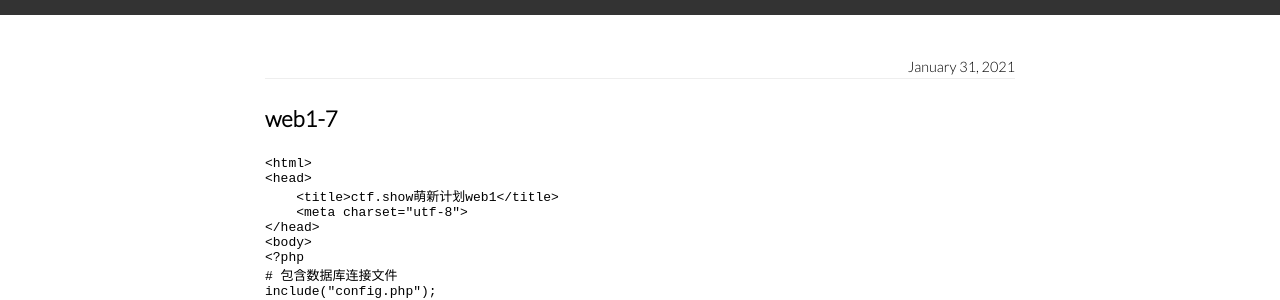
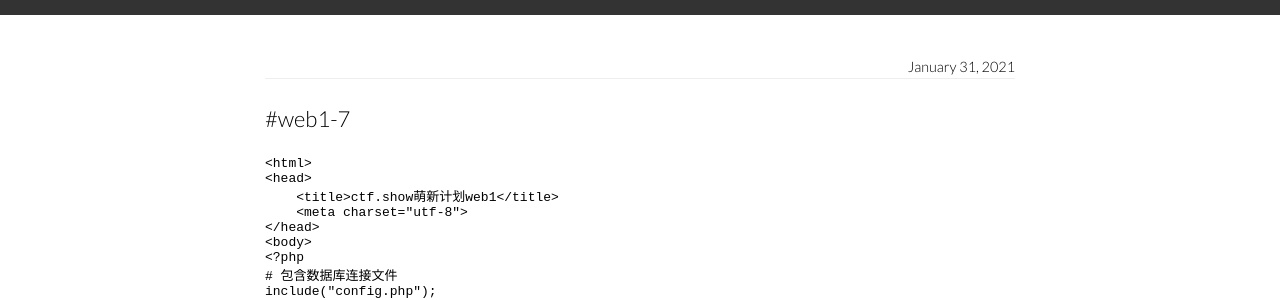
Before and after one commit to LunaAsuka/LunaAsuka.github.io, a Jekyll site: the page built from _posts/2021-01-31-CTFShow萌新计划web.md, in a window 1280 px wide and 900 px high, scrolled down 730 px. Shown: the part 155-455 px from the top of the window. Built offline with Jekyll 4.4.1, drawn with Linux system fonts in a browser that asks for light colours.

````diff
--- a/_posts/2021-01-31-CTFShow萌新计划web.md
+++ b/_posts/2021-01-31-CTFShow萌新计划web.md
@@ -7,7 +7,7 @@ image:
 author_staff_member: LunaAsuka
 ---
 
-**web1-7**
+#web1-7
 
 ```php+HTML
 <html>
@@ -98,7 +98,7 @@ echo intval(true);                    // 1
 
 另外除了这些还有其他各种非预期解，可以从sql的角度出发去考虑，例如id=id -- 等，有兴趣的可以自行研究。
 
-**web8**
+#web8
 
 这题算是一道梗题，仔细观察web1-8的题目描述可以看出是阿呆对抗黑客入侵的血泪史，在被一次次渗透之后，老板终于将阿呆辞退，于是就有了web8以及web8的描述“ 阿呆熟悉的一顿操作，去了埃塞尔比亚。 ”
 
````
